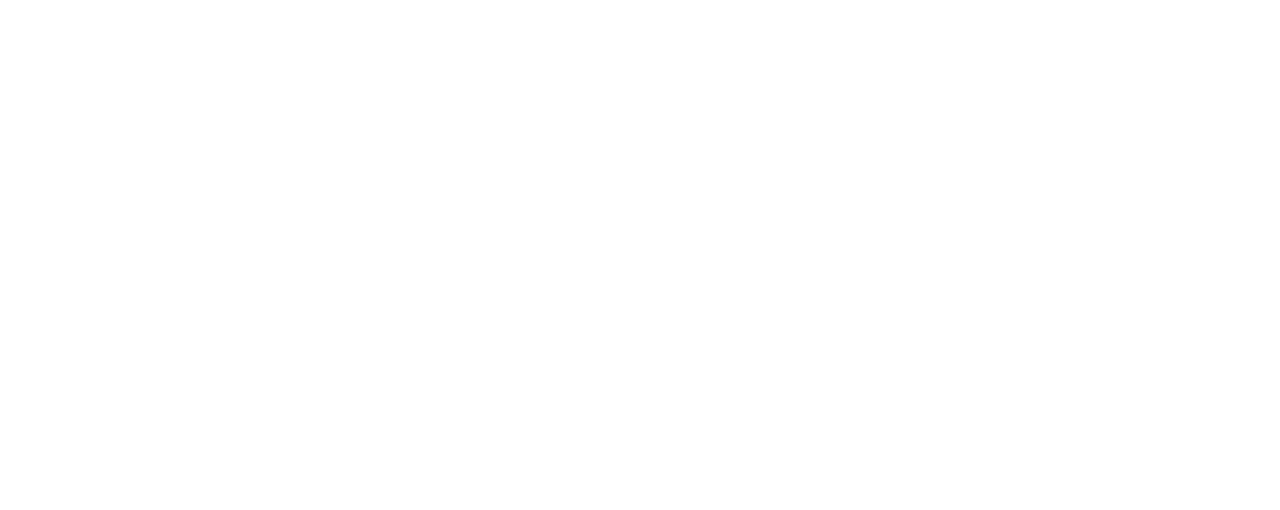
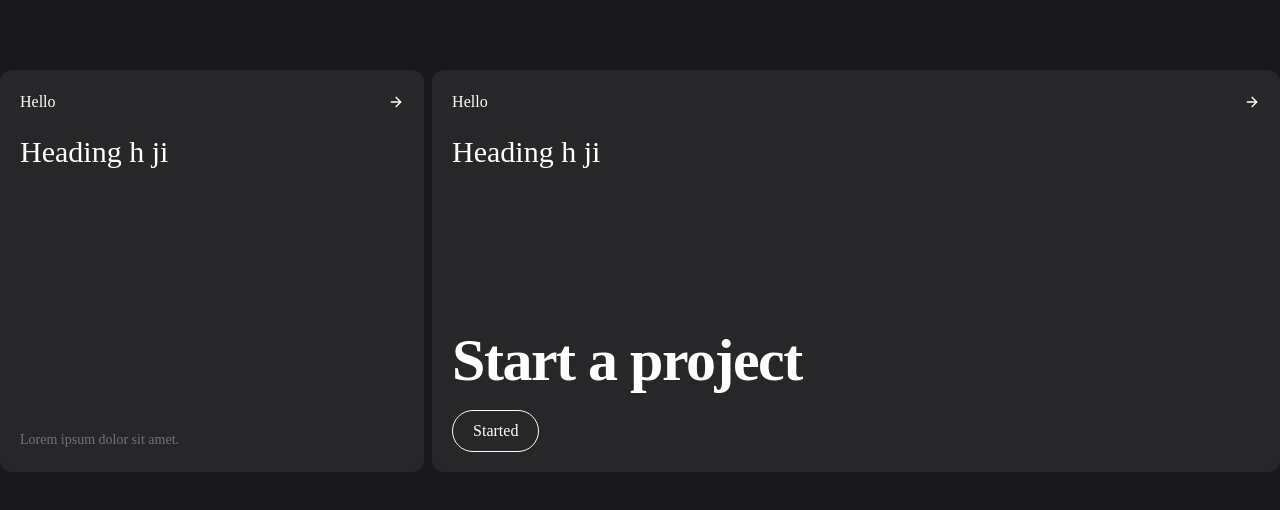
Before and after one commit to LakshyaRuhela/Refokus-Clone, a React (Vite) app: page / in a window 1280 px wide. Shown: the part 3176-3686 px from the top of the page. Before the commit the page ends 3166 px from the top, so only its background shows below. Built offline with nearby package versions, Linux system fonts and the light colour scheme.

Commit message:
Cards Component created

```diff
--- a/src/App.jsx
+++ b/src/App.jsx
@@ -4,6 +4,7 @@
 import Stripes from "./components/Stripes";
 import Products from "./components/Products";
 import Marquees from "./components/Marquees";
+import Cards from "./components/Cards";
 
 function App() {
   return (
@@ -13,6 +14,7 @@
       <Stripes />
       <Products />
       <Marquees />
+      <Cards />
     </div>
   );
 }
--- /dev/null
+++ b/src/components/Card.jsx
@@ -0,0 +1,40 @@
+import React from "react";
+import { FiArrowRight } from "react-icons/fi";
+function Card({ width, start, para, hover }) {
+  // for hover
+  const hoverClass = hover === true ? "hover:bg-violet-700" : "";
+  return (
+    <div
+      className={`bg-zinc-800 p-5 rounded-xl ${width} ${hoverClass} min-h-[20rem] flex flex-col `}
+    >
+      <div>
+        <div className="w-full flex justify-between items-center">
+          <h3>Hello</h3>
+          <FiArrowRight />
+        </div>
+        <h1 className="text-3xl font-medium mt-5">Heading h ji</h1>
+      </div>
+      <div className="down w-full mt-40 ">
+        {/* Conditions for card items */}
+        {start === true && (
+          <>
+            <h1 className="text-6xl font-semibold tracking-tight leading-none">
+              Start a project
+            </h1>
+            <button className="rounded-full py-2 px-5 border-[1px] border-zinc-50 mt-5">
+              {" "}
+              Started{" "}
+            </button>
+          </>
+        )}
+        {/* conditon for para  */}
+        {para === true && (
+          <p className="text-sm text-zinc-500 mt-[100px]">
+            Lorem ipsum dolor sit amet.
+          </p>
+        )}
+      </div>
+    </div>
+  );
+}
+export default Card;
--- /dev/null
+++ b/src/components/Cards.jsx
@@ -0,0 +1,13 @@
+import React from "react";
+import Card from "./Card";
+function Cards() {
+  return (
+    <div className="w-full">
+      <div className="max-w-screen-xl mx-auto flex gap-2 py-20 ">
+        <Card width={"basis-1/3"} start={false} para={true} />
+        <Card width={"basis-2/3"} start={true} para={false} hover={true} />
+      </div>
+    </div>
+  );
+}
+export default Cards;
```
